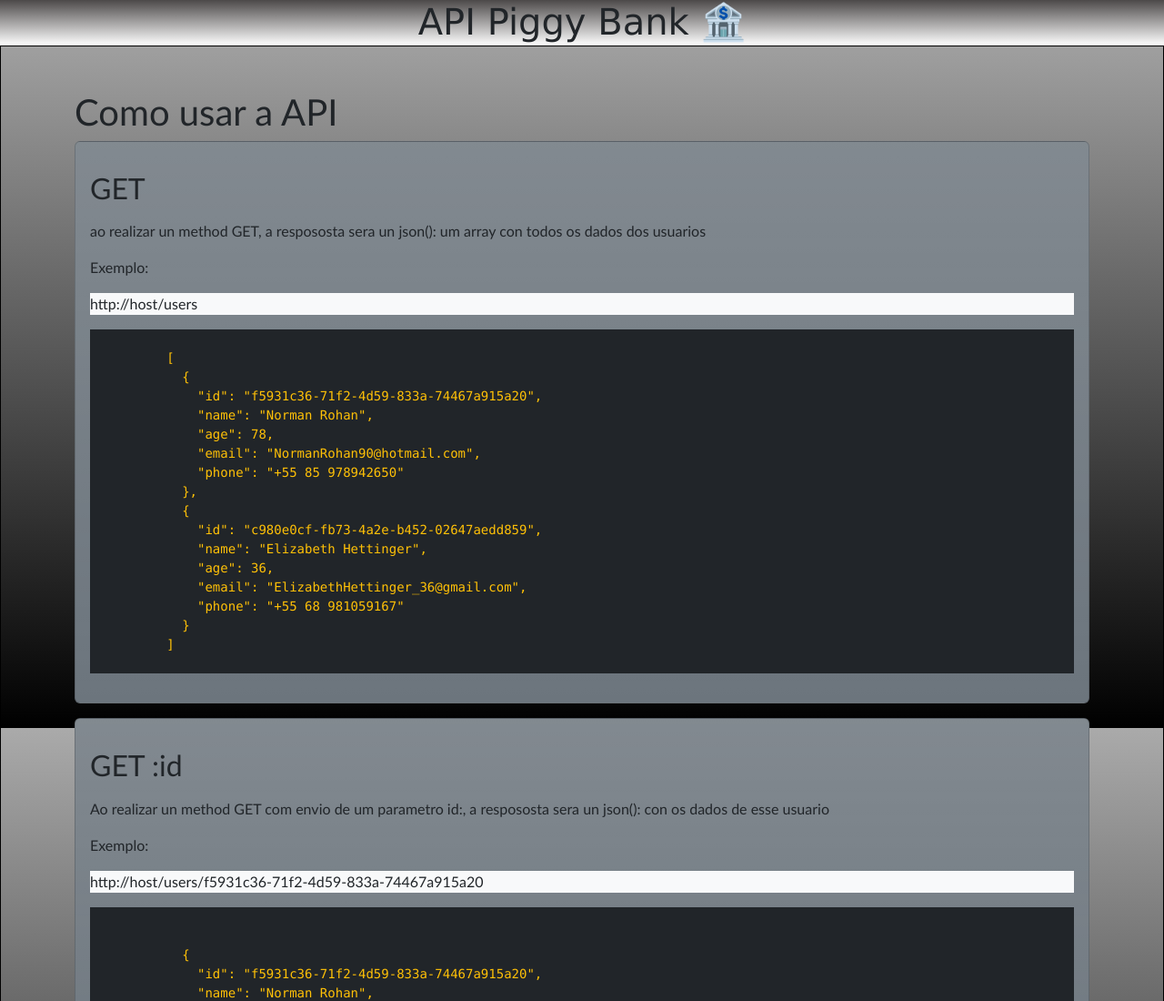
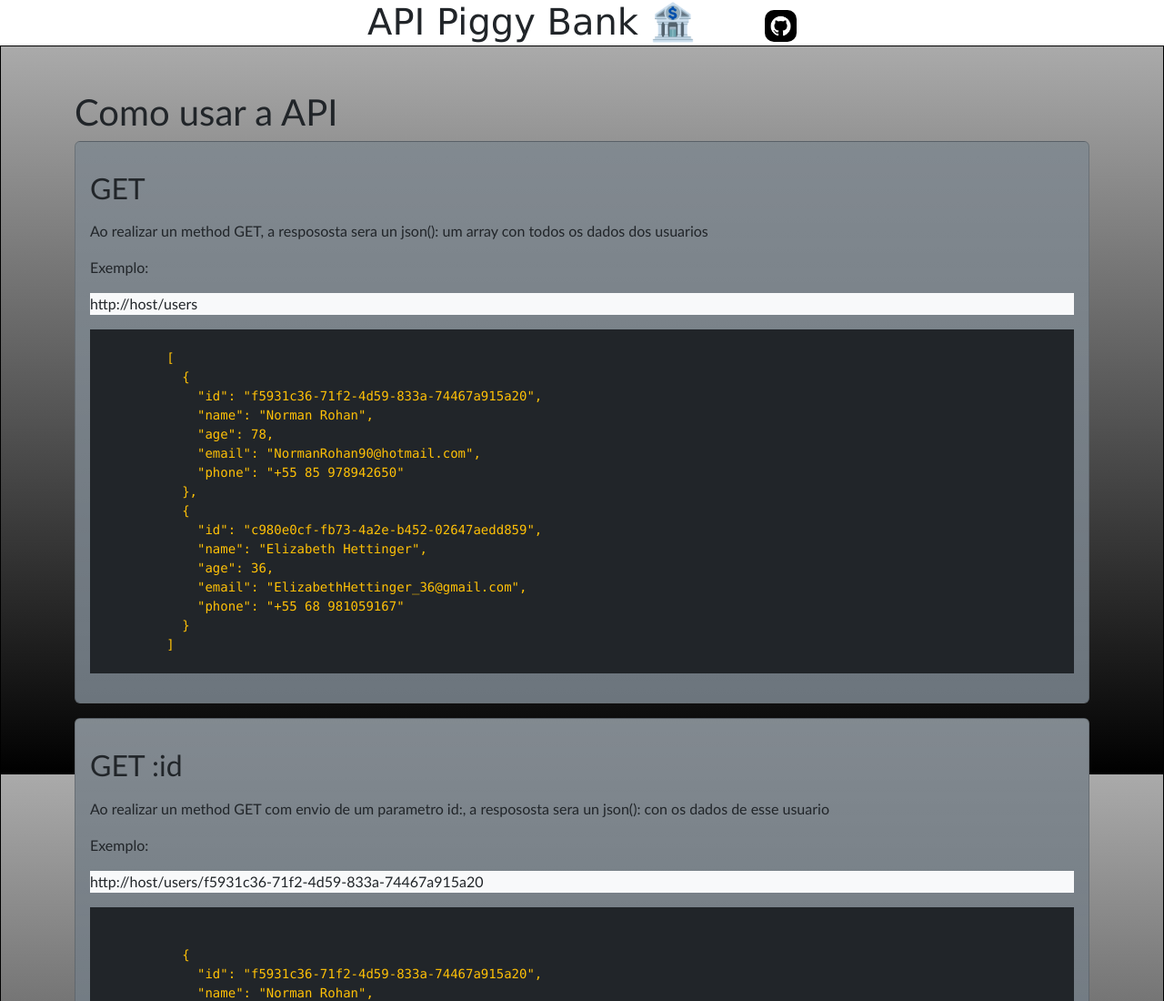
Before and after one commit to danielsantosqc/api-banking-app, a website: page public/index.html in a window 1280 px wide. Shown: the top 1100 px of the page at 91% size. Drawn offline with nearby package versions, Linux system fonts and the light colour scheme.

Commit message:
i added the repository link in a image and corrected a spelling error

```diff
--- a/public/index.html
+++ b/public/index.html
@@ -13,7 +13,10 @@
 </head>
 
 <header class="header">
-  <h1>API Piggy Bank 🏦</h1>
+  <h1>API Piggy Bank 🏦 &nbsp;&nbsp;&nbsp;&nbsp;&nbsp;</h1>
+  <a class="footer-link" href="https://github.com/danielsantosqc/piggy-bank-api"> <img class="header-img" src="github.png" alt="" srcset="">
+  </a>
+</footer>
 </header>
 
 <main class="main">
@@ -31,7 +34,7 @@
           <p>
           <h2>GET</h2>
           </p>
-          <p>ao realizar un method GET, a respososta sera un json(): um array con todos os dados dos usuarios</p>
+          <p>Ao realizar un method GET, a respososta sera un json(): um array con todos os dados dos usuarios</p>
           <p>Exemplo:</p>
           <p class="text-black-60 bg-light mr-2"> http://host/users</p>
           <pre class=" bg-dark bg-secondary "><code class="text-warning">
--- a/public/style.css
+++ b/public/style.css
@@ -8,7 +8,6 @@
 
 body{
   margin: 0px;
-  background: fixed linear-gradient(#aaaaaa, #000000);
   font-family:'Gill Sans', 'Gill Sans MT', Calibri, 'Trebuchet MS', sans-serif
 }
 
@@ -17,12 +16,23 @@ body{
 .header {
   height: 50px;
   font-family: 'Lucida Sans', 'Lucida Sans Regular', 'Lucida Grande', 'Lucida Sans Unicode', Geneva, Verdana, sans-serif;
-  background: fixed linear-gradient(#4c4949, #ffffff);
+  /* background: fixed linear-gradient(#4c4949, #ffffff); */
   text-align: center;
+  display: flex;
+  flex-wrap: wrap;
+  align-items: center;
+  justify-content: center;
+}
+
+.header-img{
+  width: 35px;
+  background-color: #000000;
+  border-radius:10px;
 }
 
 /* main  */
 .main {
+  background: fixed linear-gradient(#aaaaaa, #000000);
   min-height: calc(100vh - 50px - 40px);
   border: black 1px solid;
   display: flex;
```
